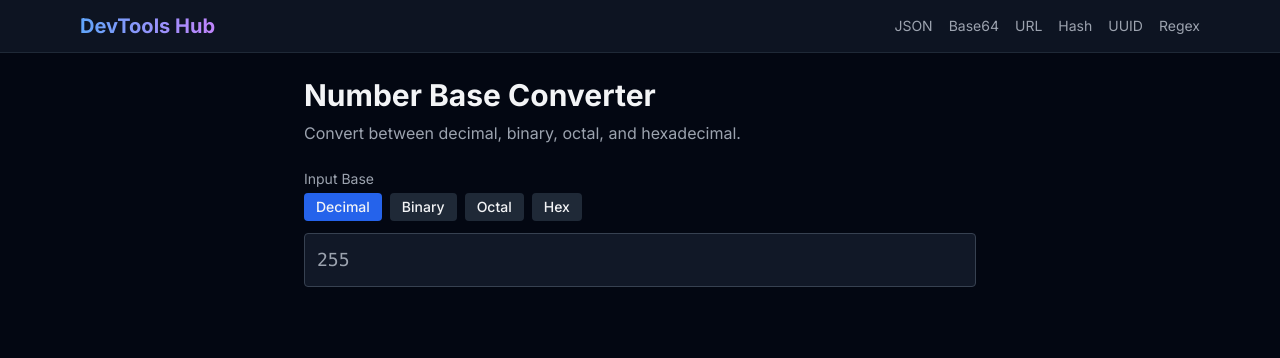
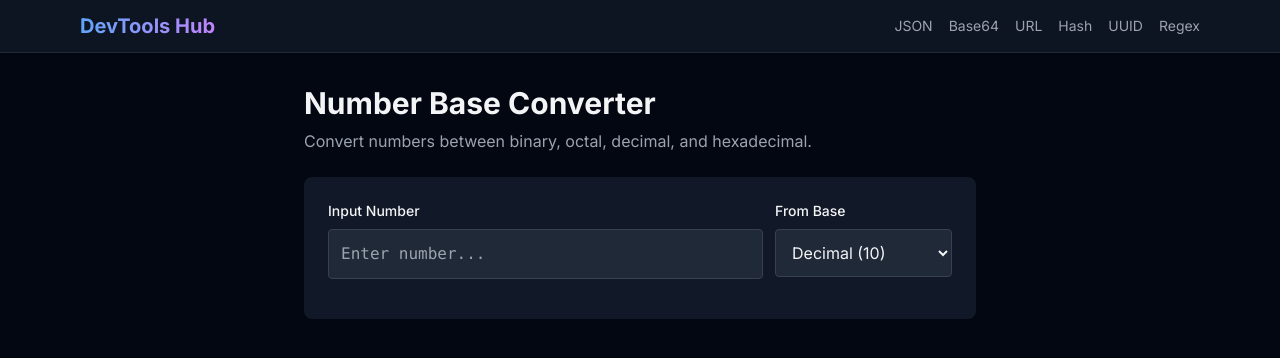
Before and after one commit to OnezSadim/devtools-hub, a Next.js app: page /tools/number-base-converter in a window 1280 px wide. Shown: the top 358 px of the page. Built offline with nearby package versions, Linux system fonts and the light colour scheme.

Commit message:
Add tools 86-90: svg-optimizer, html-to-jsx, number-base-converter, roman-numeral-converter, text-statistics

```diff
--- /dev/null
+++ b/src/app/tools/html-to-jsx/page.tsx
@@ -0,0 +1,48 @@
+"use client";
+import { useState } from "react";
+export default function HtmlToJsx() {
+  const [input, setInput] = useState("");
+  const [output, setOutput] = useState("");
+  const convert = () => {
+    let o = input
+      .replace(/class=/g, "className=")
+      .replace(/for=/g, "htmlFor=")
+      .replace(/tabindex=/g, "tabIndex=")
+      .replace(/readonly/g, "readOnly")
+      .replace(/maxlength=/g, "maxLength=")
+      .replace(/colspan=/g, "colSpan=")
+      .replace(/rowspan=/g, "rowSpan=")
+      .replace(/<!--([\s\S]*?)-->/g, "{/*$1*/}")
+      .replace(/style="([^"]*)"/g, (_, s) => {
+        const obj = s.split(";").filter(Boolean).map(p => {
+          const [k, v] = p.split(":").map(x => x.trim());
+          const camel = k.replace(/-([a-z])/g, (_, c) => c.toUpperCase());
+          return `${camel}: "${v}"`;
+        }).join(", ");
+        return `style={{${obj}}}`;
+      });
+    setOutput(o);
+  };
+  return (
+    <main className="min-h-screen bg-gray-950 text-gray-100 p-8">
+      <div className="max-w-4xl mx-auto">
+        <h1 className="text-3xl font-bold mb-2">HTML to JSX Converter</h1>
+        <p className="text-gray-400 mb-6">Convert HTML markup to valid React JSX syntax.</p>
+        <div className="grid grid-cols-1 md:grid-cols-2 gap-4">
+          <div>
+            <label className="block text-sm font-medium mb-2">HTML Input</label>
+            <textarea className="w-full h-64 bg-gray-900 border border-gray-700 rounded p-3 font-mono text-sm" value={input} onChange={e => setInput(e.target.value)} placeholder="Paste HTML here..." />
+          </div>
+          <div>
+            <label className="block text-sm font-medium mb-2">JSX Output</label>
+            <textarea className="w-full h-64 bg-gray-900 border border-gray-700 rounded p-3 font-mono text-sm" value={output} readOnly placeholder="JSX output..." />
+          </div>
+        </div>
+        <div className="flex gap-3 mt-4">
+          <button onClick={convert} className="bg-blue-600 hover:bg-blue-700 px-6 py-2 rounded font-medium">Convert</button>
+          <button onClick={() => navigator.clipboard.writeText(output)} className="bg-gray-700 hover:bg-gray-600 px-6 py-2 rounded">Copy JSX</button>
+        </div>
+      </div>
+    </main>
+  );
+}
--- a/src/app/tools/number-base-converter/page.tsx
+++ b/src/app/tools/number-base-converter/page.tsx
@@ -2,40 +2,46 @@
 import { useState } from "react";
 export default function NumberBaseConverter() {
   const [value, setValue] = useState("");
-  const [base, setBase] = useState(10);
-  function convert(v: string, from: number) {
-    const n = parseInt(v, from);
-    if (isNaN(n)) return null;
-    return { dec: n.toString(10), bin: n.toString(2), oct: n.toString(8), hex: n.toString(16).toUpperCase() };
-  }
-  const result = value ? convert(value, base) : null;
+  const [fromBase, setFromBase] = useState("10");
+  const convert = (n: string, from: number) => {
+    try {
+      const dec = parseInt(n, from);
+      if (isNaN(dec)) return null;
+      return { bin: dec.toString(2), oct: dec.toString(8), dec: dec.toString(10), hex: dec.toString(16).toUpperCase() };
+    } catch { return null; }
+  };
+  const result = value ? convert(value, parseInt(fromBase)) : null;
+  const bases = [{label:"Binary (2)",val:"2"},{label:"Octal (8)",val:"8"},{label:"Decimal (10)",val:"10"},{label:"Hexadecimal (16)",val:"16"}];
   return (
-    <main className="min-h-screen bg-gray-950 text-gray-100 p-6">
+    <main className="min-h-screen bg-gray-950 text-gray-100 p-8">
       <div className="max-w-2xl mx-auto">
         <h1 className="text-3xl font-bold mb-2">Number Base Converter</h1>
-        <p className="text-gray-400 mb-6">Convert between decimal, binary, octal, and hexadecimal.</p>
-        <div className="mb-4">
-          <label className="block text-sm text-gray-400 mb-1">Input Base</label>
-          <div className="flex gap-2 mb-3">
-            {[{b:10,l:"Decimal"},{b:2,l:"Binary"},{b:8,l:"Octal"},{b:16,l:"Hex"}].map(({b,l})=>(
-              <button key={b} onClick={()=>{setBase(b);setValue("");}} className={`px-3 py-1 rounded text-sm font-medium ${base===b?"bg-blue-600":"bg-gray-800 hover:bg-gray-700"}`}>{l}</button>
-            ))}
+        <p className="text-gray-400 mb-6">Convert numbers between binary, octal, decimal, and hexadecimal.</p>
+        <div className="bg-gray-900 rounded-lg p-6 mb-4">
+          <div className="flex gap-3 mb-4">
+            <div className="flex-1">
+              <label className="block text-sm font-medium mb-2">Input Number</label>
+              <input className="w-full bg-gray-800 border border-gray-700 rounded p-3 font-mono" value={value} onChange={e => setValue(e.target.value)} placeholder="Enter number..." />
+            </div>
+            <div>
+              <label className="block text-sm font-medium mb-2">From Base</label>
+              <select className="bg-gray-800 border border-gray-700 rounded p-3" value={fromBase} onChange={e => setFromBase(e.target.value)}>
+                {bases.map(b => <option key={b.val} value={b.val}>{b.label}</option>)}
+              </select>
+            </div>
           </div>
-          <input value={value} onChange={e=>setValue(e.target.value)} className="w-full bg-gray-900 border border-gray-700 rounded p-3 font-mono text-lg" placeholder={base===2?"1010":base===8?"17":base===16?"FF":"255"} />
         </div>
-        {result ? (
-          <div className="space-y-3">
-            {[{l:"Decimal (base 10)",v:result.dec},{l:"Binary (base 2)",v:result.bin},{l:"Octal (base 8)",v:result.oct},{l:"Hexadecimal (base 16)",v:result.hex}].map(({l,v})=>(
-              <div key={l} className="bg-gray-900 rounded p-3 flex justify-between items-center">
-                <span className="text-gray-400 text-sm">{l}</span>
-                <div className="flex items-center gap-2">
-                  <code className="text-green-400 font-mono text-lg">{v}</code>
-                  <button onClick={()=>navigator.clipboard.writeText(v)} className="text-xs px-2 py-1 bg-gray-700 rounded hover:bg-gray-600">Copy</button>
-                </div>
+        {result && (
+          <div className="grid grid-cols-2 gap-4">
+            {[{l:"Binary",v:result.bin},{l:"Octal",v:result.oct},{l:"Decimal",v:result.dec},{l:"Hexadecimal",v:result.hex}].map(({l,v}) => (
+              <div key={l} className="bg-gray-900 rounded-lg p-4">
+                <div className="text-gray-400 text-sm mb-1">{l}</div>
+                <div className="font-mono text-xl text-green-400">{v}</div>
+                <button onClick={() => navigator.clipboard.writeText(v)} className="text-xs text-gray-500 hover:text-gray-300 mt-1">Copy</button>
               </div>
             ))}
           </div>
-        ) : value ? <p className="text-red-400">Invalid input for base {base}</p> : null}
+        )}
       </div>
     </main>
   );
--- a/src/app/tools/roman-numeral-converter/page.tsx
+++ b/src/app/tools/roman-numeral-converter/page.tsx
@@ -1,47 +1,47 @@
 "use client";
 import { useState } from "react";
 export default function RomanNumeralConverter() {
-  const [decimal, setDecimal] = useState("");
-  const [roman, setRoman] = useState("");
+  const [input, setInput] = useState("");
+  const [mode, setMode] = useState<"toRoman"|"fromRoman">("toRoman");
   const toRoman = (n: number): string => {
     if (n < 1 || n > 3999) return "Out of range (1-3999)";
     const vals = [1000,900,500,400,100,90,50,40,10,9,5,4,1];
     const syms = ["M","CM","D","CD","C","XC","L","XL","X","IX","V","IV","I"];
-    let result = "";
-    for (let i=0;i<vals.length;i++) while(n>=vals[i]){result+=syms[i];n-=vals[i];}
-    return result;
+    let r = "";
+    for (let i = 0; i < vals.length; i++) { while (n >= vals[i]) { r += syms[i]; n -= vals[i]; } }
+    return r;
   };
-  const fromRoman = (s: string): number => {
+  const fromRoman = (s: string): string => {
     const map: Record<string,number> = {I:1,V:5,X:10,L:50,C:100,D:500,M:1000};
-    let result = 0;
-    const u = s.toUpperCase();
-    for (let i=0;i<u.length;i++) {
-      const cur = map[u[i]]||0, nxt = map[u[i+1]]||0;
-      result += cur < nxt ? -cur : cur;
+    let r = 0;
+    for (let i = 0; i < s.length; i++) {
+      const cur = map[s[i]], nxt = map[s[i+1]];
+      if (!cur) return "Invalid Roman numeral";
+      r += nxt > cur ? -cur : cur;
     }
-    return result;
+    return r.toString();
   };
+  const result = input ? (mode === "toRoman" ? toRoman(parseInt(input)) : fromRoman(input.toUpperCase())) : "";
   return (
-    <div className="max-w-xl mx-auto">
-      <h1 className="text-3xl font-bold mb-2">Roman Numeral Converter</h1>
-      <p className="text-gray-400 mb-6">Convert between decimal numbers and Roman numerals.</p>
-      <div className="bg-gray-800 rounded-xl p-6 space-y-6">
-        <div>
-          <label className="text-sm text-gray-400 mb-2 block">Decimal → Roman</label>
-          <div className="flex gap-3">
-            <input type="number" value={decimal} onChange={e=>setDecimal(e.target.value)} placeholder="e.g. 2024" min={1} max={3999} className="flex-1 bg-gray-700 rounded px-3 py-2 font-mono" />
-            <button onClick={()=>setRoman(toRoman(parseInt(decimal)))} className="bg-indigo-600 hover:bg-indigo-500 px-4 rounded-lg font-semibold">Convert</button>
+    <main className="min-h-screen bg-gray-950 text-gray-100 p-8">
+      <div className="max-w-xl mx-auto">
+        <h1 className="text-3xl font-bold mb-2">Roman Numeral Converter</h1>
+        <p className="text-gray-400 mb-6">Convert between Roman numerals and Arabic numbers.</p>
+        <div className="bg-gray-900 rounded-lg p-6">
+          <div className="flex gap-2 mb-4">
+            <button onClick={() => setMode("toRoman")} className={`px-4 py-2 rounded ${mode==="toRoman"?"bg-blue-600":"bg-gray-700 hover:bg-gray-600"}`}>Number → Roman</button>
+            <button onClick={() => setMode("fromRoman")} className={`px-4 py-2 rounded ${mode==="fromRoman"?"bg-blue-600":"bg-gray-700 hover:bg-gray-600"}`}>Roman → Number</button>
           </div>
-          {roman && <div className="mt-3 bg-gray-700 rounded p-3 font-mono text-2xl text-green-400 text-center">{roman}</div>}
-        </div>
-        <div>
-          <label className="text-sm text-gray-400 mb-2 block">Roman → Decimal</label>
-          <div className="flex gap-3">
-            <input value={roman} onChange={e=>setRoman(e.target.value)} placeholder="e.g. MMXXIV" className="flex-1 bg-gray-700 rounded px-3 py-2 font-mono uppercase" />
-            <button onClick={()=>setDecimal(String(fromRoman(roman)))} className="bg-indigo-600 hover:bg-indigo-500 px-4 rounded-lg font-semibold">Convert</button>
-          </div>
+          <input className="w-full bg-gray-800 border border-gray-700 rounded p-3 font-mono text-lg mb-4" value={input} onChange={e => setInput(e.target.value)} placeholder={mode==="toRoman" ? "Enter number (1-3999)" : "Enter Roman numerals"} />
+          {result && (
+            <div className="bg-gray-800 rounded p-4 text-center">
+              <div className="text-gray-400 text-sm mb-1">Result</div>
+              <div className="text-3xl font-bold text-green-400 font-mono">{result}</div>
+              <button onClick={() => navigator.clipboard.writeText(result)} className="text-sm text-gray-500 hover:text-gray-300 mt-2">Copy</button>
+            </div>
+          )}
         </div>
       </div>
-    </div>
+    </main>
   );
 }
--- /dev/null
+++ b/src/app/tools/svg-optimizer/page.tsx
@@ -0,0 +1,39 @@
+"use client";
+import { useState } from "react";
+export default function SvgOptimizer() {
+  const [input, setInput] = useState("");
+  const [output, setOutput] = useState("");
+  const optimize = () => {
+    let o = input
+      .replace(/<!--[\s\S]*?-->/g, "")
+      .replace(/\s+/g, " ")
+      .replace(/> </g, "><")
+      .replace(/ (fill|stroke)="none"/g, "")
+      .replace(/\s*([{};:,])\s*/g, "$1")
+      .trim();
+    setOutput(o);
+  };
+  return (
+    <main className="min-h-screen bg-gray-950 text-gray-100 p-8">
+      <div className="max-w-4xl mx-auto">
+        <h1 className="text-3xl font-bold mb-2">SVG Optimizer</h1>
+        <p className="text-gray-400 mb-6">Remove comments, whitespace, and unnecessary attributes from SVG code.</p>
+        <div className="grid grid-cols-1 md:grid-cols-2 gap-4">
+          <div>
+            <label className="block text-sm font-medium mb-2">Input SVG</label>
+            <textarea className="w-full h-64 bg-gray-900 border border-gray-700 rounded p-3 font-mono text-sm" value={input} onChange={e => setInput(e.target.value)} placeholder="Paste SVG code here..." />
+          </div>
+          <div>
+            <label className="block text-sm font-medium mb-2">Optimized SVG</label>
+            <textarea className="w-full h-64 bg-gray-900 border border-gray-700 rounded p-3 font-mono text-sm" value={output} readOnly placeholder="Optimized output..." />
+          </div>
+        </div>
+        <div className="flex gap-3 mt-4">
+          <button onClick={optimize} className="bg-blue-600 hover:bg-blue-700 px-6 py-2 rounded font-medium">Optimize</button>
+          <button onClick={() => navigator.clipboard.writeText(output)} className="bg-gray-700 hover:bg-gray-600 px-6 py-2 rounded">Copy</button>
+          {output && <span className="text-gray-400 self-center text-sm">Saved {Math.max(0, input.length - output.length)} chars ({input.length ? Math.round((1 - output.length/input.length)*100) : 0}%)</span>}
+        </div>
+      </div>
+    </main>
+  );
+}
```
Also changed, not shown: src/app/tools/text-statistics/page.tsx (added, +45 -0 lines).
